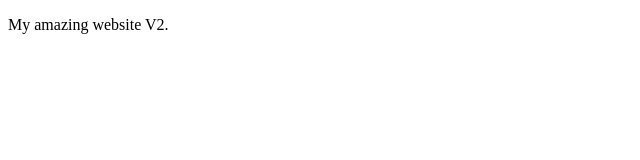
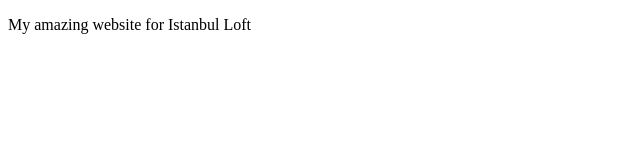
Before and after one commit to cobusbernard/aws-containers-for-beginners, a plain HTML site: page website/index.html in a window 1280 px wide. Shown: the whole page, without its empty margins (0-640 px from the left). Drawn offline with Linux system fonts and the light colour scheme.

Commit message:
Update website for loft

```diff
--- a/website/index.html
+++ b/website/index.html
@@ -4,6 +4,6 @@
     <title>AWS Webinar</title>
   </head>
   <body>
-    <p>My amazing website V2.</p>
+    <p>My amazing website for Istanbul Loft</p>
   </body>
 </html>
```
